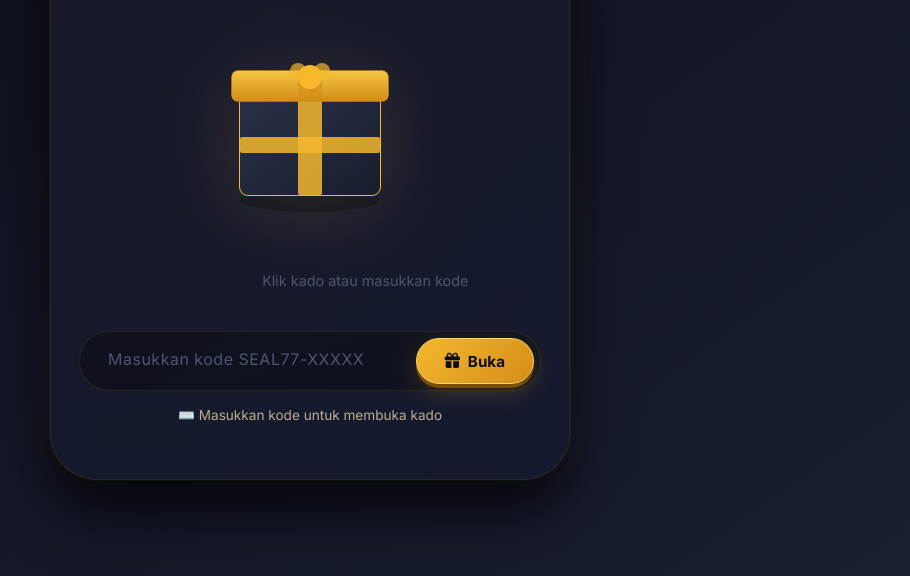
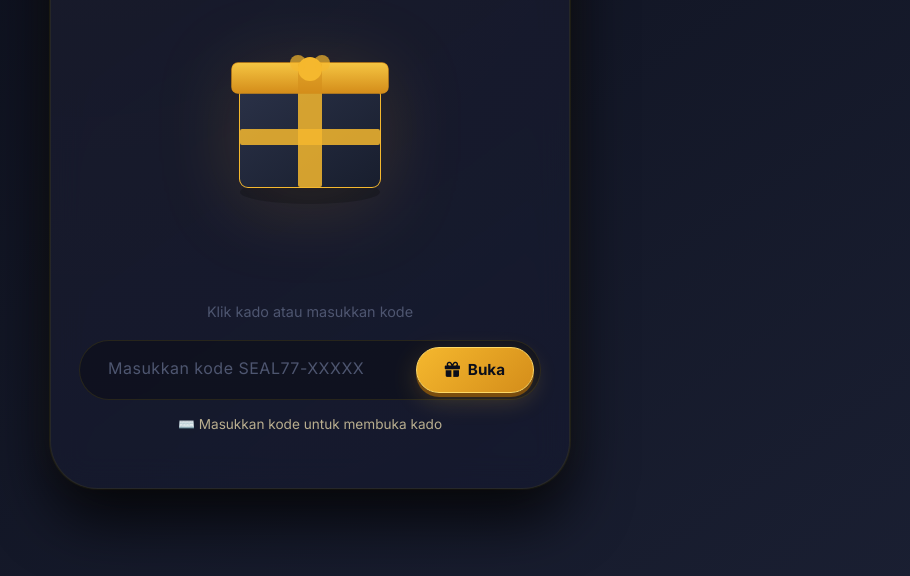
Before and after one commit to alfonso818/seal77-mystery-box, a website: page index.html in a window 1280 px wide. Shown: the part 224-800 px from the top of the page, without its empty margins (330-1240 px from the left). Drawn offline with nearby package versions, Linux system fonts and the light colour scheme.

Commit message:
Update telegram button position

```diff
--- a/index.html
+++ b/index.html
@@ -206,6 +206,7 @@
     .reward-display {
       min-height: 56px;
       display: flex;
+      flex-direction: column;   /* <--- PERUBAHAN: menjadi kolom */
       align-items: center;
       justify-content: center;
       margin: 4px 0 20px;
@@ -478,6 +479,7 @@
         <span class="value" id="rewardValue">—</span>
       </div>
       <div class="empty-reward" id="emptyReward">Klik kado atau masukkan kode</div>
+
       <!-- TOMBOL CLAIM (awalnya tersembunyi) -->
       <div id="claimWrapper" style="display: none; margin-top: 12px;">
         <a id="claimButton" href="#" target="_blank" style="
```
Lines whose indentation alone changed are shown as unchanged.
